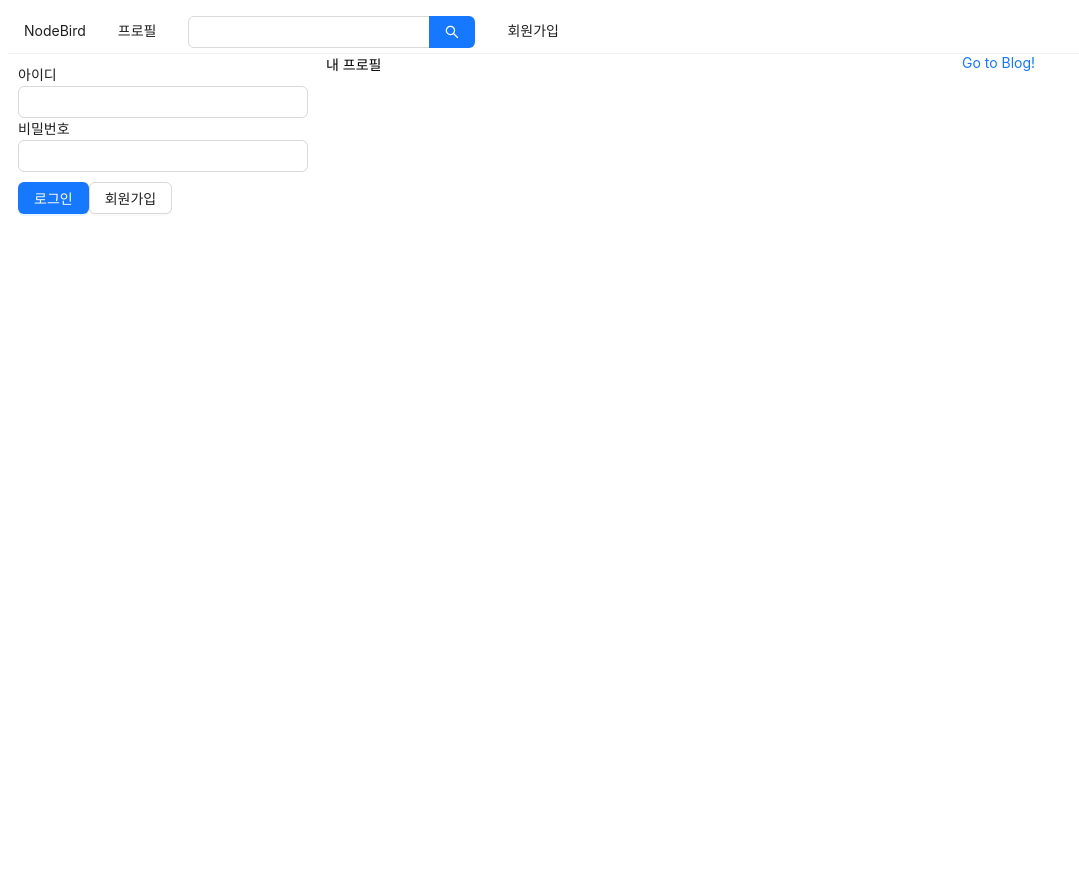
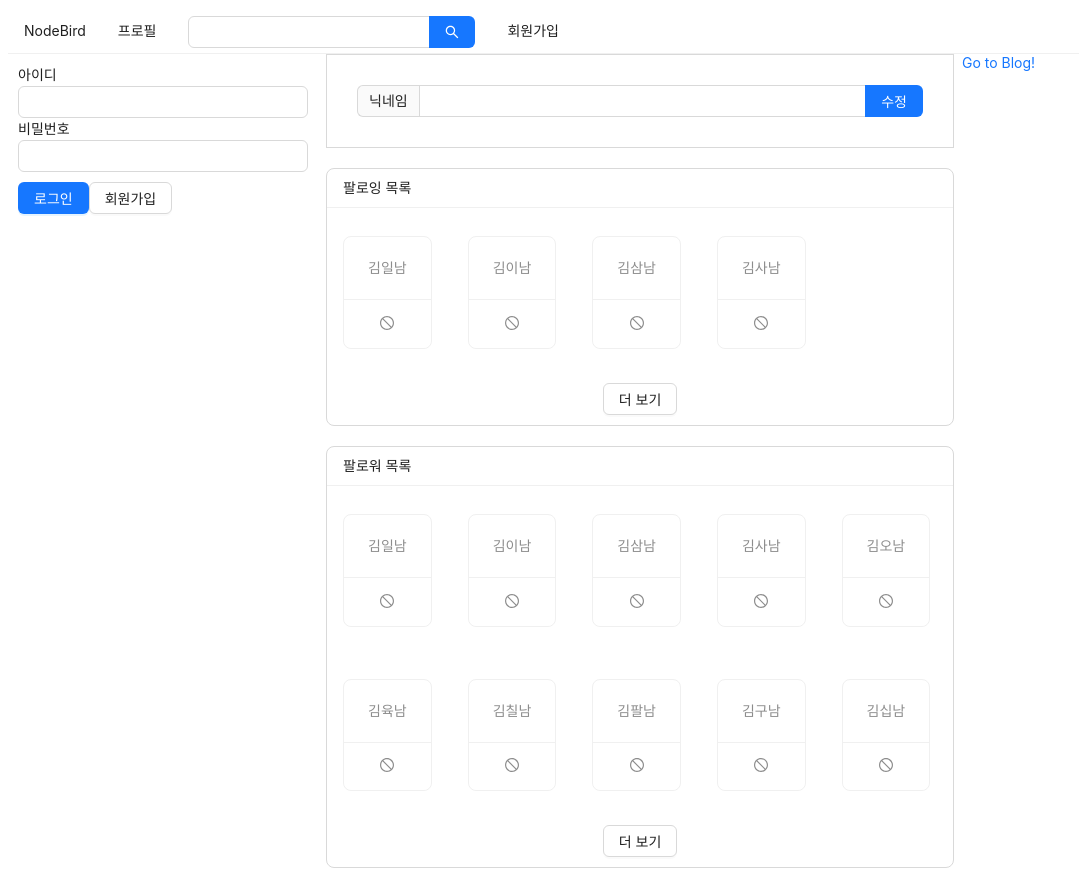
Before and after one commit to postforty/next-react-node-bird, a Next.js app in the folder prepare/front/: page /profile in a window 1280 px wide. Shown: the whole page, without its empty margins (0-1079 px from the left). Before the commit the page ends 800 px from the top, so only its background shows below. Built offline with nearby package versions, Linux system fonts and the light colour scheme.

Commit message:
[ADD] 프로필 페이지

```diff
--- a/prepare/front/components/AppLayout.js
+++ b/prepare/front/components/AppLayout.js
@@ -42,11 +42,11 @@ const AppLayout = ({ children }) => {
           {children}
         </Col>
         <Col xs={24} md={6}>
-          {/* rel="noreferrer noopenr" : 보안 위협 방지 */}
+          {/* rel="noreferrer noopener" : 새창을 누가 열었는지에 대한 정보를 제공하지 않음. 보안 위협 방지 */}
           <a
             href="https://postforty.tistory.com"
             target="_blank"
-            rel="noreferrer noopenr"
+            rel="noreferrer noopener"
           >
             Go to Blog!
           </a>
--- /dev/null
+++ b/prepare/front/components/FollowList.js
@@ -0,0 +1,36 @@
+import React from "react";
+import PropTypes from "prop-types";
+import { List, Card, Button } from "antd";
+import { StopOutlined } from "@ant-design/icons";
+
+const FollowList = ({ header, data }) => {
+  return (
+    <List
+      style={{ marginBottom: 20 }}
+      grid={{ gutter: 4, xs: 2, md: 3 }}
+      size="small"
+      header={<div>{header}</div>}
+      loadMore={
+        <div style={{ textAlign: "center", margin: "10px" }}>
+          <Button>더 보기</Button>
+        </div>
+      }
+      bordered
+      dataSource={data}
+      renderItem={(item) => (
+        <List.Item style={{ marginTop: 20 }}>
+          <Card actions={[<StopOutlined key="stop" />]}>
+            <Card.Meta description={item.nickname} />
+          </Card>
+        </List.Item>
+      )}
+    />
+  );
+};
+
+FollowList.propTypes = {
+  header: PropTypes.string.isRequired,
+  data: PropTypes.array.isRequired,
+};
+
+export default FollowList;
--- /dev/null
+++ b/prepare/front/components/NicknameEditForm.js
@@ -0,0 +1,20 @@
+import React, { useMemo } from "react";
+import { Form, Input } from "antd";
+
+const NicknameEditForm = () => {
+  const style = useMemo(
+    () => ({
+      marginBottom: "20px",
+      border: "1px solid #d9d9d9",
+      padding: "30px",
+    }),
+    []
+  );
+  return (
+    <Form style={style}>
+      <Input.Search addonBefore="닉네임" enterButton="수정" />
+    </Form>
+  );
+};
+
+export default NicknameEditForm;
--- a/prepare/front/pages/profile.js
+++ b/prepare/front/pages/profile.js
@@ -1,15 +1,39 @@
 import React from "react";
 import AppLayout from "../components/AppLayout";
 import Head from "next/head";
+import NicknameEditForm from "../components/NicknameEditForm";
+import FollowList from "../components/FollowList";
 
 const Profile = () => {
+  const followerList = [
+    { nickname: "김일남" },
+    { nickname: "김이남" },
+    { nickname: "김삼남" },
+    { nickname: "김사남" },
+    { nickname: "김오남" },
+    { nickname: "김육남" },
+    { nickname: "김칠남" },
+    { nickname: "김팔남" },
+    { nickname: "김구남" },
+    { nickname: "김십남" },
+  ];
+  const followingList = [
+    { nickname: "김일남" },
+    { nickname: "김이남" },
+    { nickname: "김삼남" },
+    { nickname: "김사남" },
+  ];
   return (
     <>
       <Head>
         <meta charSet="utf-8" />
         <title>내 프로필 | NodeBird</title>
       </Head>
-      <AppLayout>내 프로필</AppLayout>
+      <AppLayout>
+        <NicknameEditForm />
+        <FollowList header="팔로잉 목록" data={followingList} />
+        <FollowList header="팔로워 목록" data={followerList} />
+      </AppLayout>
     </>
   );
 };
```
